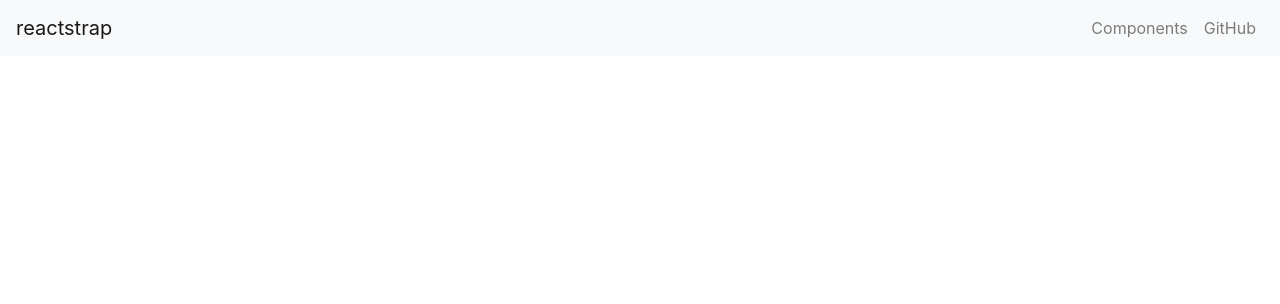
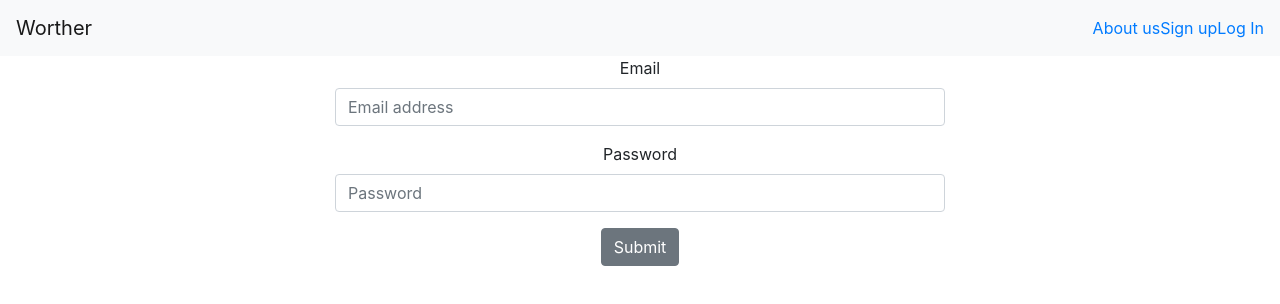
Before and after one commit to appraisers-bff/Frontend-Architects, a React (Create React App) app in the folder worther/: page /login in a window 1280 px wide. Shown: the top 304 px of the page. Built offline with nearby package versions, Linux system fonts and the light colour scheme.

Commit message:
Add Login form

```diff
--- a/worther/src/App.js
+++ b/worther/src/App.js
@@ -1,37 +1,32 @@
 import React, { Component } from "react";
-import {
-  Collapse,
-  Navbar,
-  NavbarToggler,
-  NavbarBrand,
-  Nav,
-  NavItem,
-  NavLink,
-  UncontrolledDropdown,
-  DropdownToggle,
-  DropdownMenu,
-  DropdownItem
-} from "reactstrap";
+import { Route, Link, NavLink } from "react-router-dom";
+import LoginPage from "./components/LoginPage";
+
+import { Navbar, NavbarBrand, Nav, NavItem } from "reactstrap";
 
 import "./App.css";
+
+//Use Link from ReactRouterDom to link nav bar links to different components
 
 class App extends Component {
   render() {
     return (
       <div className="App">
         <Navbar color="light" light expand="md">
-          <NavbarBrand href="/">reactstrap</NavbarBrand>
+          <NavbarBrand href="/">Worther</NavbarBrand>
           <Nav className="ml-auto" navbar>
             <NavItem>
-              <NavLink href="/components/">Components</NavLink>
+              <Link to="/">About us</Link>
             </NavItem>
             <NavItem>
-              <NavLink href="https://github.com/reactstrap/reactstrap">
-                GitHub
-              </NavLink>
+              <Link to="/">Sign up</Link>
+            </NavItem>
+            <NavItem>
+              <Link to="/login">Log In</Link>
             </NavItem>
           </Nav>
         </Navbar>
+        <Route path="/login" component={LoginPage} />
       </div>
     );
   }
--- /dev/null
+++ b/worther/src/components/LoginPage.js
@@ -0,0 +1,40 @@
+import React from "react";
+import { Col, Button, Form, FormGroup, Label, Input } from "reactstrap";
+
+class LoginPage extends React.Component {
+  constructor() {
+    super();
+    this.state = {
+      items: []
+    };
+  }
+  render() {
+    return (
+      <Col xl="6" md={{ size: 6, offset: 3 }}>
+        <Form class="mx-auto">
+          <FormGroup>
+            <Label for="exampleEmail">Email</Label>
+            <Input
+              type="email"
+              name="email"
+              id="exampleEmail"
+              placeholder="Email address"
+            />
+          </FormGroup>
+          <FormGroup>
+            <Label for="examplePassword">Password</Label>
+            <Input
+              type="password"
+              name="password"
+              id="examplePassword"
+              placeholder="Password"
+            />
+          </FormGroup>
+
+          <Button>Submit</Button>
+        </Form>
+      </Col>
+    );
+  }
+}
+export default LoginPage;
```
